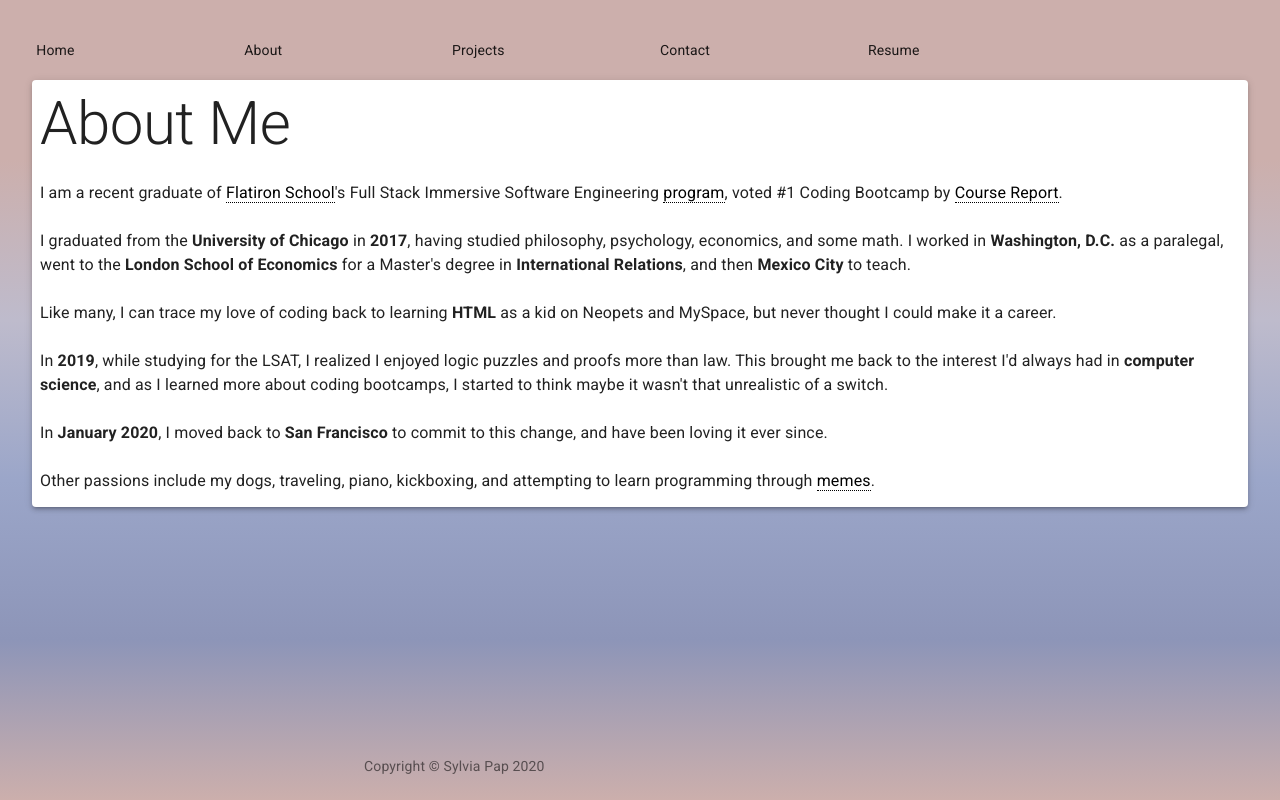
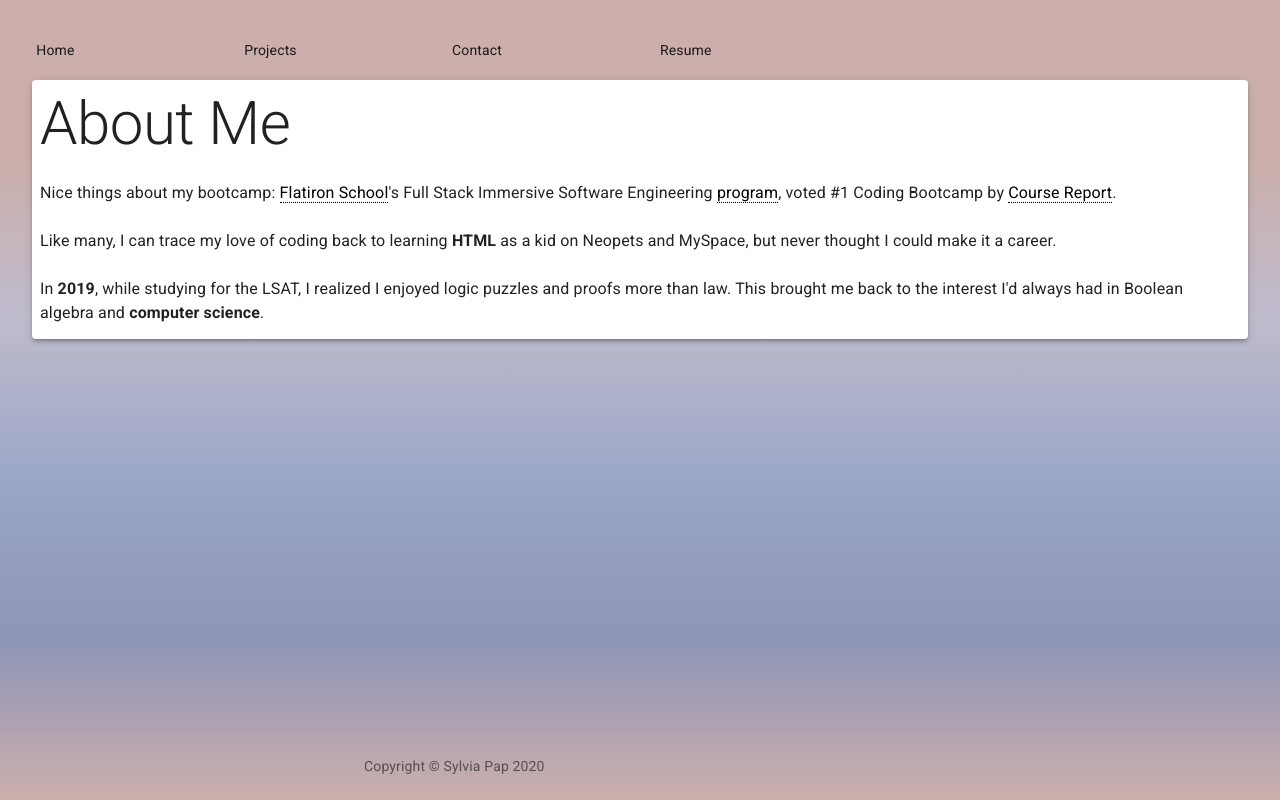
Before and after one commit to sylviapap/personal-site-react, a React (Create React App) app: page /about in a window 1280 px wide. Built offline with nearby package versions, Linux system fonts and the light colour scheme.

Commit message:
Remove about from nav bar - maybe expand later

```diff
--- a/src/components/Nav.js
+++ b/src/components/Nav.js
@@ -24,12 +24,6 @@ export default function Nav() {
           </Link>
         </Grid>
         <Grid item xs={2}>
-          <Link component={RouterLink} to="/about"
-          variant="body2" color="inherit">
-          About
-          </Link>
-        </Grid>
-        <Grid item xs={2}>
           <Link component={RouterLink} to="/projects"
           variant="body2" color="inherit">
           Projects
--- a/src/pages/About.js
+++ b/src/pages/About.js
@@ -30,22 +30,13 @@ export default function About() {
       About Me
     </Typography>
     <Typography variant="body1" gutterBottom>
-    I am a recent graduate of <Link className={classes.links} underline="none" href="https://flatironschool.com/" >Flatiron School</Link>'s Full Stack Immersive Software Engineering <Link className={classes.links} underline="none" href="https://flatironschool.com/career-courses/coding-bootcamp/san-francisco">program</Link>, voted #1 Coding Bootcamp by <Link className={classes.links} underline="none" href="https://www.coursereport.com/best-coding-bootcamps">Course Report</Link>.
-    <br></br>
-    <br></br>
-    I graduated from the <strong>University of Chicago</strong> in <strong>2017</strong>, having studied philosophy, psychology, economics, and some math. I worked in <strong>Washington, D.C.</strong> as a paralegal, went to the <strong>London School of Economics</strong> for a Master's degree in <strong>International Relations</strong>, and then <strong>Mexico City</strong> to teach.
+    Nice things about my bootcamp: <Link className={classes.links} underline="none" href="https://flatironschool.com/" >Flatiron School</Link>'s Full Stack Immersive Software Engineering <Link className={classes.links} underline="none" href="https://flatironschool.com/career-courses/coding-bootcamp/san-francisco">program</Link>, voted #1 Coding Bootcamp by <Link className={classes.links} underline="none" href="https://www.coursereport.com/best-coding-bootcamps">Course Report</Link>.
     <br></br>
     <br></br>
     Like many, I can trace my love of coding back to learning <strong>HTML</strong> as a kid on Neopets and MySpace, but never thought I could make it a career.
     <br></br>
     <br></br>
-    In <strong>2019</strong>, while studying for the LSAT, I realized I enjoyed logic puzzles and proofs more than law. This brought me back to the interest I'd always had in <strong>computer science</strong>, and as I learned more about coding bootcamps, I started to think maybe it wasn't that unrealistic of a switch.
-    <br></br>
-    <br></br>
-    In <strong>January 2020</strong>, I moved back to <strong>San Francisco</strong> to commit to this change, and have been loving it ever since.
-    <br></br>
-    <br></br>
-    Other passions include my dogs, traveling, piano, kickboxing, and attempting to learn programming through <Link className={classes.links} underline="none" href="https://www.instagram.com/p/B-AJtycgYKU/?igshid=12f3s8qalj71s">memes</Link>.
+    In <strong>2019</strong>, while studying for the LSAT, I realized I enjoyed logic puzzles and proofs more than law. This brought me back to the interest I'd always had in Boolean algebra and <strong>computer science</strong>.
     </Typography>
     </Paper>
   </div>
```
